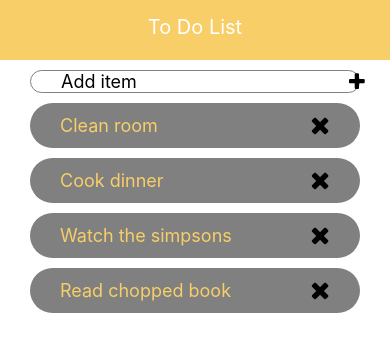
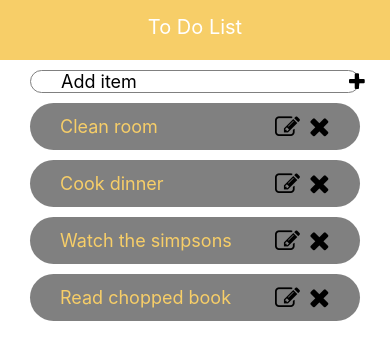
Before and after one commit to davzlum/toDoListReactNative, a React Native app: screen / in a window 390 px wide. Shown: the top 360 px of the page. Built offline with nearby package versions, Linux system fonts and the light colour scheme.

Commit message:
Create functions to modify task and check

```diff
--- a/App.js
+++ b/App.js
@@ -20,7 +20,11 @@ const App = () => {
     } else {
       setTasks(tasksList => {
         return [
-          {id: Math.round(Math.random() * 100 - 5) + 5, text, state: false},
+          {
+            id: Math.round(Math.random() * 100 - 5) + 5,
+            text: text[0].toUpperCase() + text.slice(1),
+            state: false,
+          },
           ...tasksList,
         ];
       });
--- a/components/AddItem.js
+++ b/components/AddItem.js
@@ -12,7 +12,10 @@ const AddItem = ({addItem}) => {
         placeholder="Add item"
         onChangeText={onChange}
       />
-      <TouchableOpacity onPress={() => addItem(text)}>
+      <TouchableOpacity
+        onPress={() => {
+          addItem(text);
+        }}>
         <Icon name="plus" size={20} />
       </TouchableOpacity>
     </View>
--- a/components/ListItem.js
+++ b/components/ListItem.js
@@ -1,8 +1,28 @@
-import React from 'react';
-import {StyleSheet, Text, TouchableOpacity} from 'react-native';
+import React, {useState} from 'react';
+import {
+  StyleSheet,
+  Text,
+  TextInput,
+  TouchableOpacity,
+  View,
+} from 'react-native';
 import Icon from 'react-native-vector-icons/dist/FontAwesome';
 
 const ListItem = ({task, deleteItem, markAsDone}) => {
+  const [editing, setEditing] = useState(null);
+  const [editingText, setEditingText] = useState(task.text);
+
+  const onChange = value => {
+    setEditingText(value);
+  };
+
+  const editText = taskId => {
+    task.id === taskId
+      ? (task.text = editingText[0].toUpperCase() + editingText.slice(1))
+      : task.text;
+    setEditing(null);
+  };
+
   const styleText = {
     item: {
       fontSize: 18,
@@ -14,13 +34,40 @@ const ListItem = ({task, deleteItem, markAsDone}) => {
     <TouchableOpacity
       onLongPress={() => markAsDone(task.id)}
       style={styles.listContainer}>
+      <View>
+        {editing === task.id ? (
+          <TextInput
+            style={styles.input}
+            placeholder={task.text}
+            onChangeText={onChange}
+          />
+        ) : (
           <Text style={styleText.item}>{task.text}</Text>
+        )}
+      </View>
+      <View style={styles.icons}>
+        {editing === task.id ? (
+          <Icon
+            name="check"
+            size={25}
+            color="black"
+            onPress={() => editText(task.id)}
+          />
+        ) : (
+          <Icon
+            name="edit"
+            size={25}
+            color="black"
+            onPress={() => setEditing(task.id)}
+          />
+        )}
         <Icon
           name="remove"
-        size={25}
+          size={27}
           color="black"
           onPress={() => deleteItem(task.id)}
         />
+      </View>
     </TouchableOpacity>
   );
 };
@@ -36,6 +83,27 @@ const styles = StyleSheet.create({
     paddingHorizontal: 30,
     paddingVertical: 10,
     borderRadius: 30,
+    position: 'relative',
+  },
+  icons: {
+    width: 55,
+    flexDirection: 'row',
+    alignItems: 'flex-end',
+    justifyContent: 'space-between',
+  },
+  input: {
+    backgroundColor: '#F7CE68',
+    color: 'gray',
+    fontSize: 18,
+    position: 'absolute',
+    marginHorizontal: 30,
+    marginVertical: 5,
+    paddingHorizontal: 30,
+    paddingVertical: 10,
+    borderRadius: 30,
+    top: -29,
+    width: 335,
+    left: -61,
   },
 });
 
```
Lines whose indentation alone changed are shown as unchanged.
